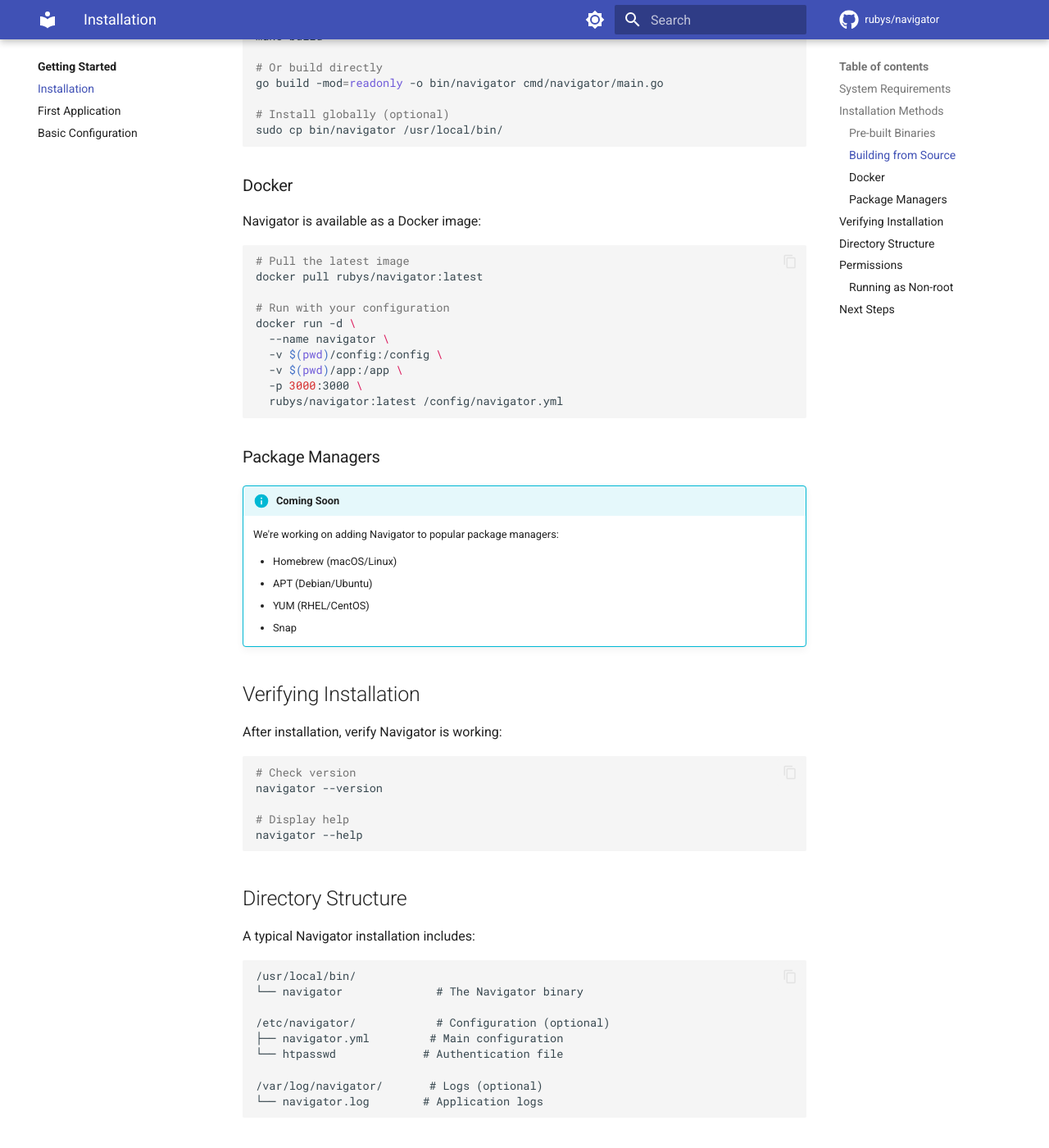
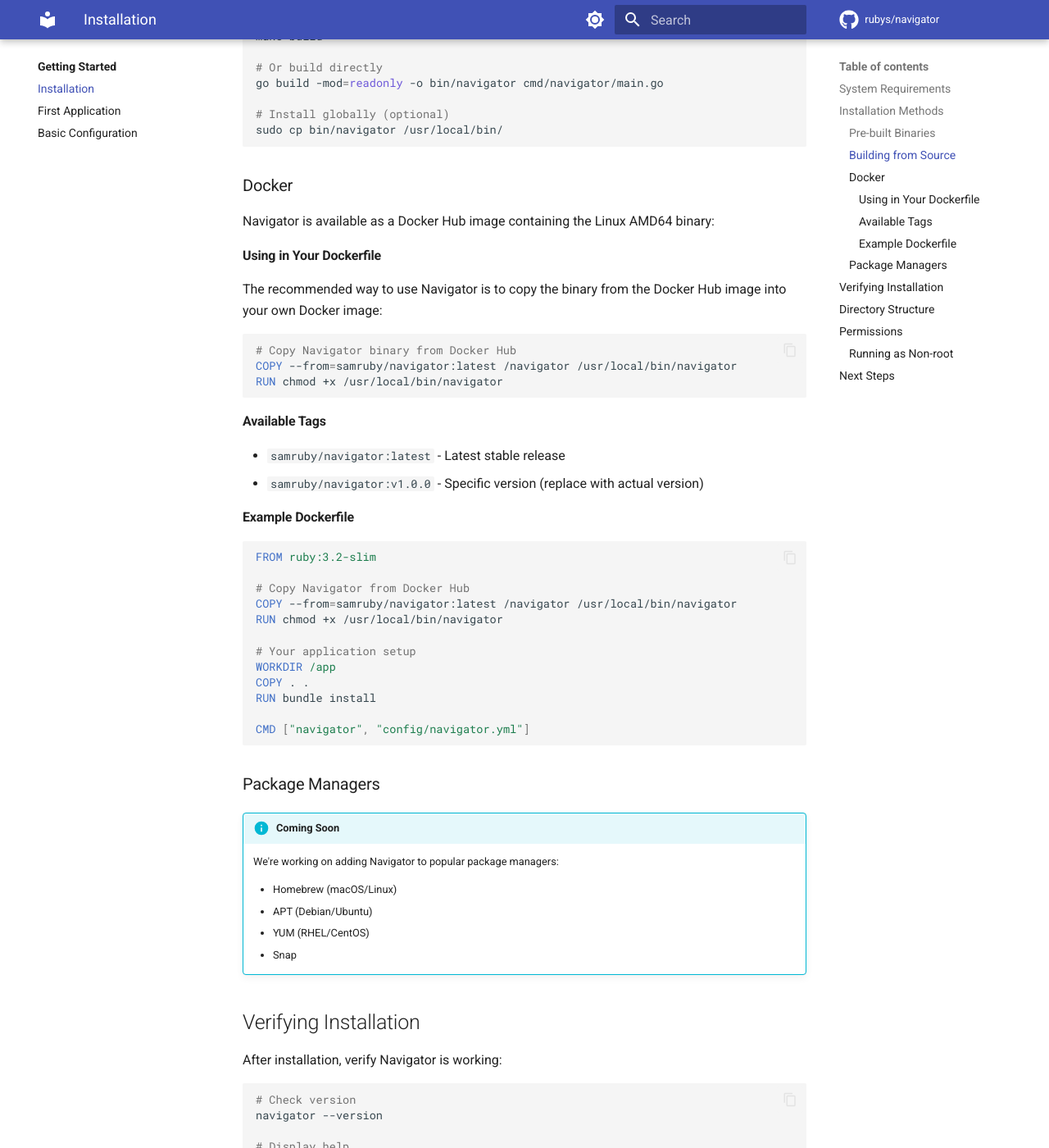
Before and after one commit to rubys/navigator, an MkDocs documentation site: the page built from docs/getting-started/installation.md, in a window 1280 px wide and 1400 px high, scrolled down 1129 px. Shown: the whole window at 82% size. Built offline with MkDocs 1.6.1 and Material for MkDocs 9.7.7, drawn with Linux system fonts in a browser that asks for light colours; comment, search, counter and statistics services are not loaded.

Commit message:
Add Docker Hub image publishing to release workflow
- Create minimal Dockerfile for binary distribution
- Update GitHub Actions to build and push to Docker Hub on release
- Update documentation to use samruby/navigator Docker Hub image
- Simplify installation instructions for Docker users

Users can now use Navigator in their Dockerfiles with:
COPY --from=samruby/navigator:latest /navigator /usr/local/bin/navigator

🤖 Generated with [Claude Code](https://claude.ai/code)

Co-Authored-By: Claude <noreply@anthropic.com>

````diff
--- a/docs/getting-started/installation.md
+++ b/docs/getting-started/installation.md
@@ -80,19 +80,38 @@ sudo cp bin/navigator /usr/local/bin/
 
 ### Docker
 
-Navigator is available as a Docker image:
+Navigator is available as a Docker Hub image containing the Linux AMD64 binary:
 
-```bash
-# Pull the latest image
-docker pull rubys/navigator:latest
+#### Using in Your Dockerfile
 
-# Run with your configuration
-docker run -d \
-  --name navigator \
-  -v $(pwd)/config:/config \
-  -v $(pwd)/app:/app \
-  -p 3000:3000 \
-  rubys/navigator:latest /config/navigator.yml
+The recommended way to use Navigator is to copy the binary from the Docker Hub image into your own Docker image:
+
+```dockerfile
+# Copy Navigator binary from Docker Hub
+COPY --from=samruby/navigator:latest /navigator /usr/local/bin/navigator
+RUN chmod +x /usr/local/bin/navigator
+```
+
+#### Available Tags
+
+- `samruby/navigator:latest` - Latest stable release
+- `samruby/navigator:v1.0.0` - Specific version (replace with actual version)
+
+#### Example Dockerfile
+
+```dockerfile
+FROM ruby:3.2-slim
+
+# Copy Navigator from Docker Hub
+COPY --from=samruby/navigator:latest /navigator /usr/local/bin/navigator
+RUN chmod +x /usr/local/bin/navigator
+
+# Your application setup
+WORKDIR /app
+COPY . .
+RUN bundle install
+
+CMD ["navigator", "config/navigator.yml"]
 ```
 
 ### Package Managers
````
Also changed, not shown: docs/deployment/fly-io.md (+3 -4 lines), docs/examples/fly-deployment.md (+4 -7 lines), 2 other files.
